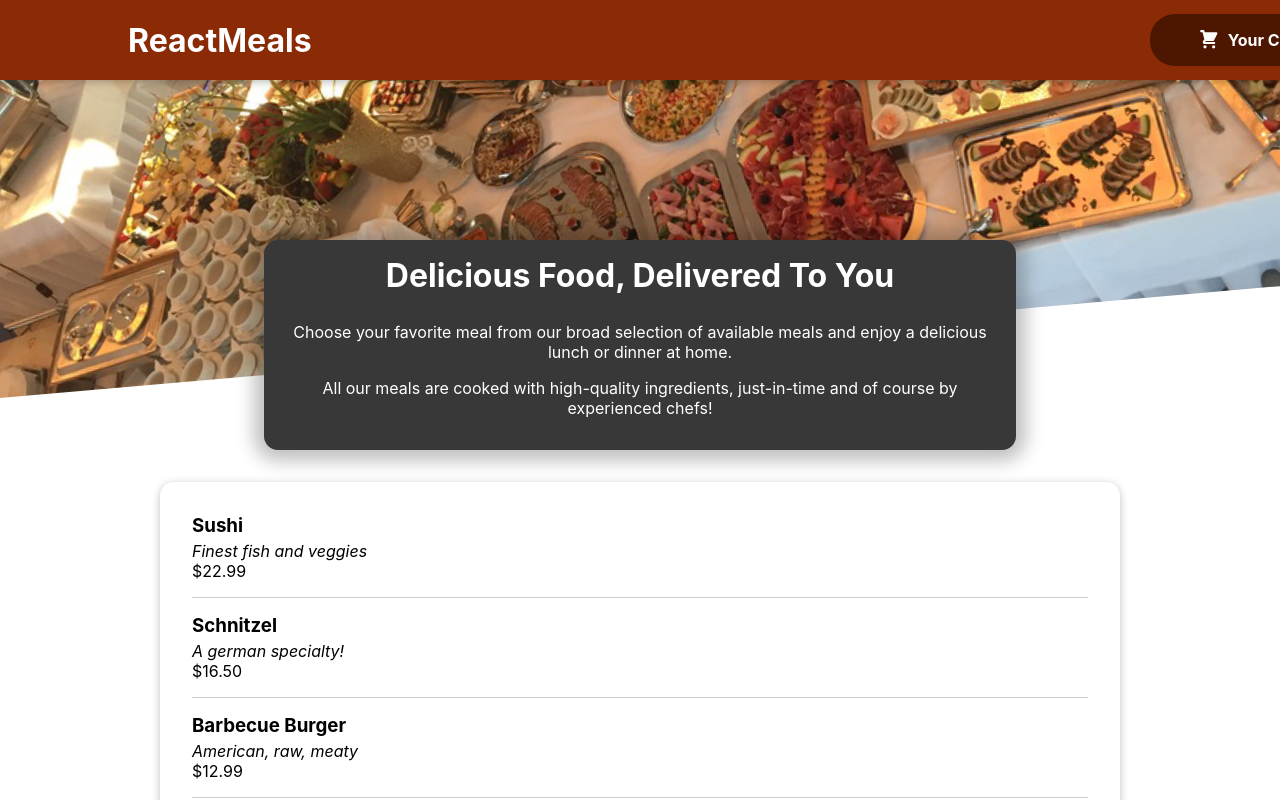
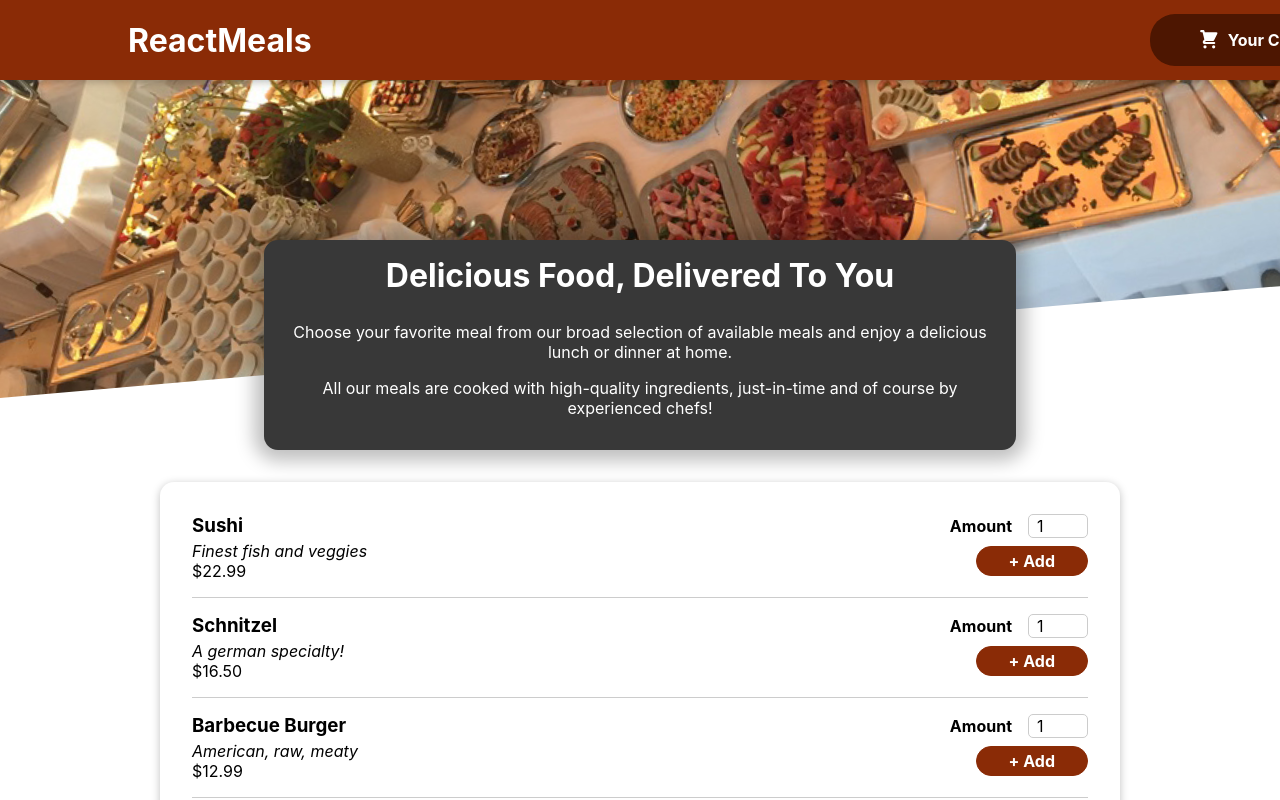
Before and after one commit to chrissayon/react-food-order-web, a React (Create React App) app: page / in a window 1280 px wide. Shown: the top 800 px of the page. Built offline with nearby package versions, Linux system fonts and the light colour scheme.

Commit message:
master: create form

```diff
--- a/src/components/Meals/AvailableMeals.jsx
+++ b/src/components/Meals/AvailableMeals.jsx
@@ -32,6 +32,7 @@
 const AvailableMeals = () => {
     const mealsList = DUMMY_MEALS.map((meal) => (
 		<MealItem
+      id={meal.id}
 			key={meal.id}
 			name={meal.name}
 			description={meal.description}
--- a/src/components/Meals/MealItem/MealItem.js
+++ b/src/components/Meals/MealItem/MealItem.js
@@ -1,3 +1,4 @@
+import MealItemForm from './MealItemForm'
 import classes from "./MealItem.module.css"
 
 const MealItem = (props) => {
@@ -11,7 +12,7 @@
                 <div classes={classes.price}>{price}</div>
             </div>
             <div>
-
+                <MealItemForm />
             </div>
         </li>
     )
--- a/src/components/Meals/MealItem/MealItemForm.jsx
+++ b/src/components/Meals/MealItem/MealItemForm.jsx
@@ -1,8 +1,19 @@
-const MealItemForm = () => {
+import Input from '../../UI/Input'
+import classes from './MealItemForm.module.css'
+
+const MealItemForm = (props) => {
     return (
-        <div>
-
-        </div>
+        <form className={classes.form}>
+            <Input label="Amount" input={{
+                id: 'amount_' + props.id,
+                type: 'number',
+                min: '1',
+                max: '5',
+                step: '1',
+                defaultValue: '1'
+            }} />
+            <button>+ Add</button>
+        </form>
     )
 }
 
--- /dev/null
+++ b/src/components/Meals/MealItem/MealItemForm.module.css
@@ -0,0 +1,20 @@
+.form {
+    text-align: right;
+}
+
+.form button {
+    font: inherit;
+    cursor: pointer;
+    background-color: #8a2b06;
+    border: 1px solid #8a2b06;
+    color: white;
+    padding: 0.25rem 2rem;
+    border-radius: 20px;
+    font-weight: bold;
+}
+
+.form button:hover,
+.form button:active {
+    background-color: #641e03;
+    border-color: #641e03;
+}
--- /dev/null
+++ b/src/components/UI/Input.js
@@ -0,0 +1,12 @@
+import classes from './Input.module.css'
+
+const Input = (props) => {
+    return (
+        <div className={classes.input}>
+            <label htmlFor={props.input.id} >{props.label}</label>
+            <input {...props.input} />
+        </div>
+    )
+}
+
+export default Input
--- /dev/null
+++ b/src/components/UI/Input.module.css
@@ -0,0 +1,18 @@
+.input {
+    display: flex;
+    align-items: center;
+    margin-bottom: 0.5rem;
+}
+
+.input label {
+    font-weight: bold;
+    margin-right: 1rem;
+    }
+
+.input input {
+    width: 3rem;
+    border-radius: 5px;
+    border: 1px solid #ccc;
+    font: inherit;
+    padding-left: 0.5rem;
+}
```
